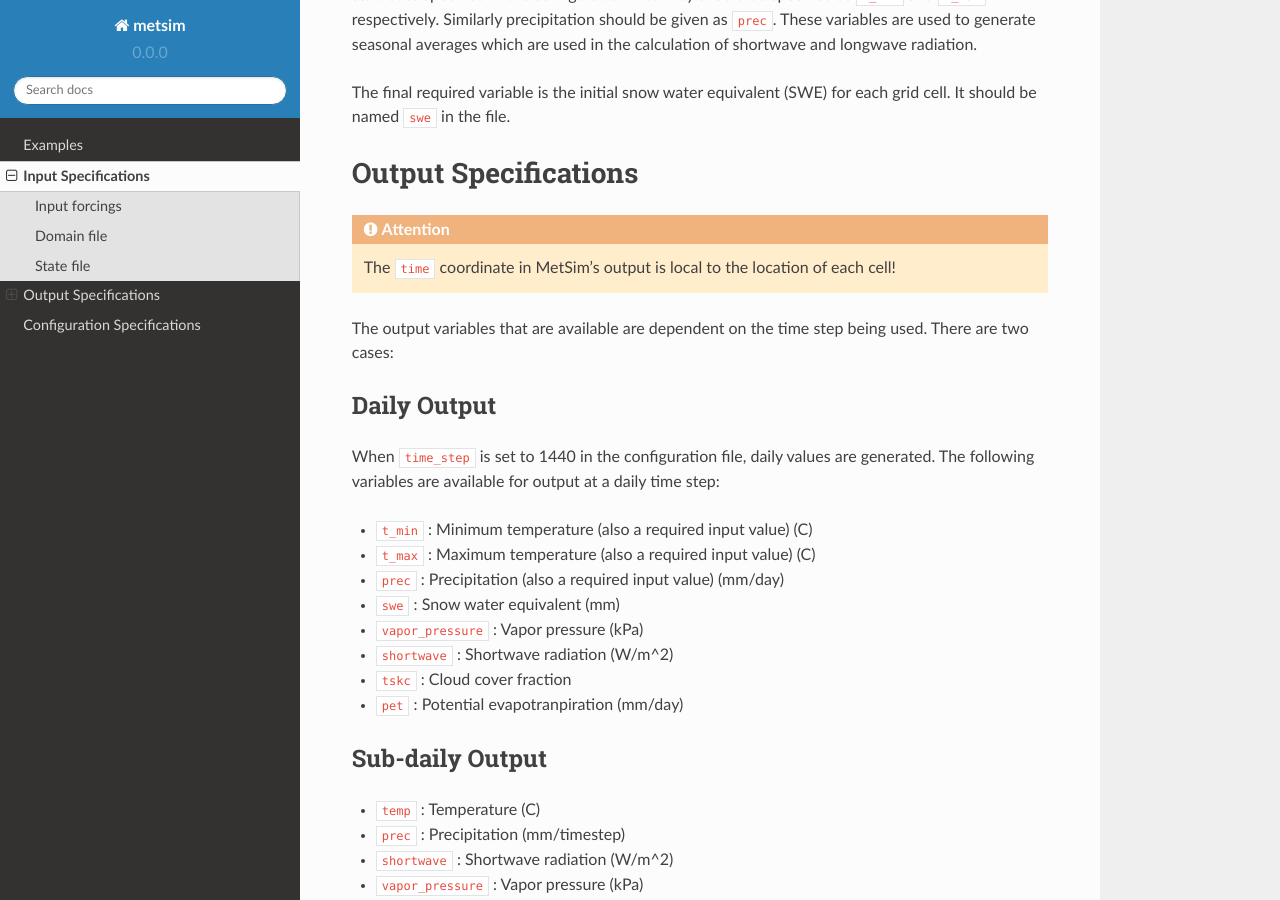
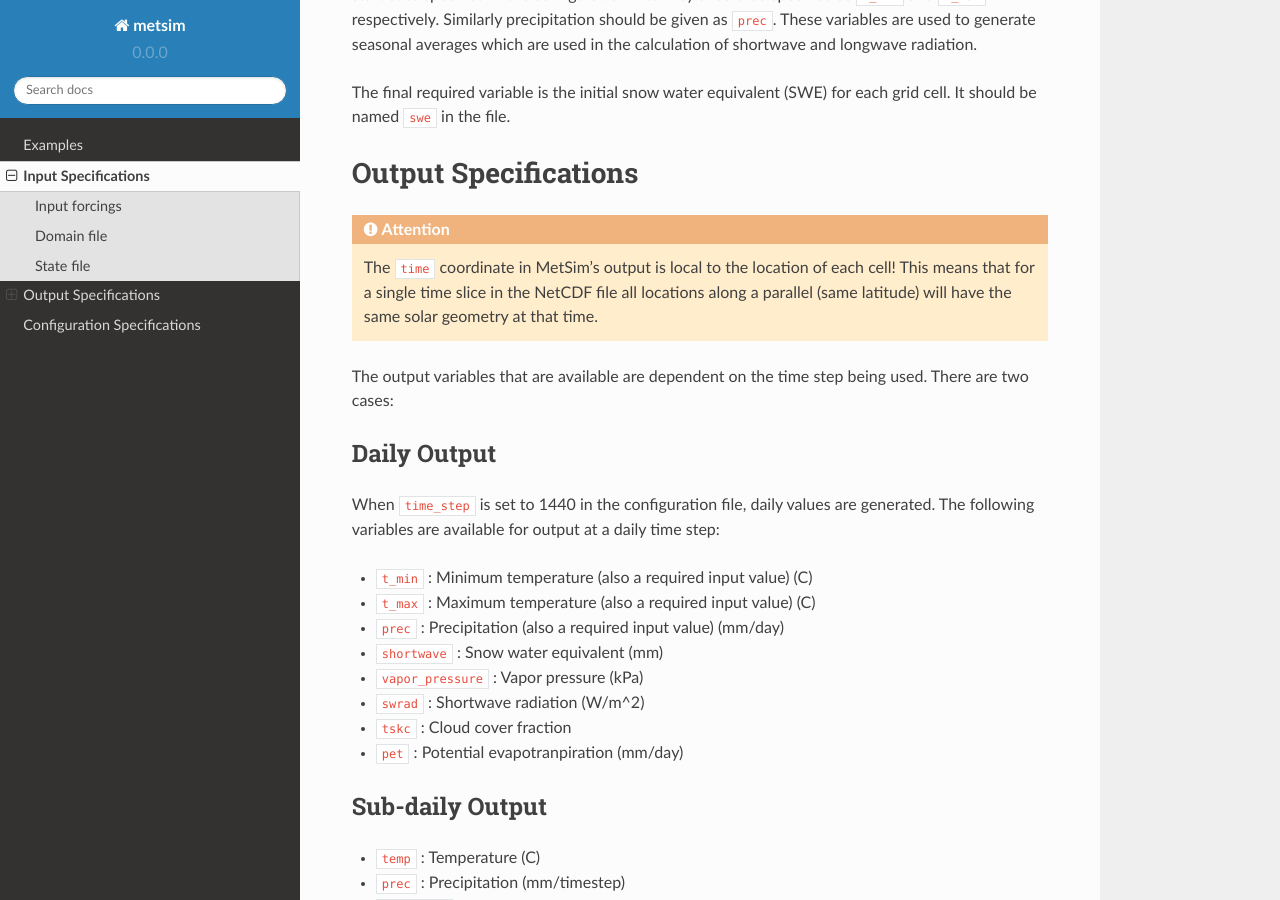
Before and after one commit to UW-Hydro/MetSim, a Sphinx documentation site: the page built from docs/data.rst, in a window 1280 px wide and 900 px high, scrolled down 1122 px. Built offline with Sphinx 7.4.7 and the Read the Docs theme 2.0.0, drawn with Linux system fonts in a browser that asks for light colours; pages that are not in the unit, such as notebooks, are missing from menus.

Commit message:
Add more documentation

```diff
--- a/docs/data.rst
+++ b/docs/data.rst
@@ -56,7 +56,8 @@ Output Specifications
 =====================
 .. ATTENTION::
     The ``time`` coordinate in MetSim's output is local to the location of each
-    cell!
+    cell! This means that for a single time slice in the NetCDF file all locations
+    along a parallel (same latitude) will have the same solar geometry at that time.
 
 The output variables that are available are dependent on the time step being used.  There are two cases:
 
@@ -70,9 +71,9 @@ step:
 * ``t_min`` : Minimum temperature (also a required input value) (C)
 * ``t_max`` : Maximum temperature (also a required input value) (C)
 * ``prec`` : Precipitation (also a required input value) (mm/day)
-* ``swe`` : Snow water equivalent (mm)
+* ``shortwave`` : Snow water equivalent (mm)
 * ``vapor_pressure`` : Vapor pressure (kPa)
-* ``shortwave`` : Shortwave radiation (W/m^2)
+* ``swrad`` : Shortwave radiation (W/m^2)
 * ``tskc`` : Cloud cover fraction
 * ``pet`` : Potential evapotranpiration (mm/day)
 
```
